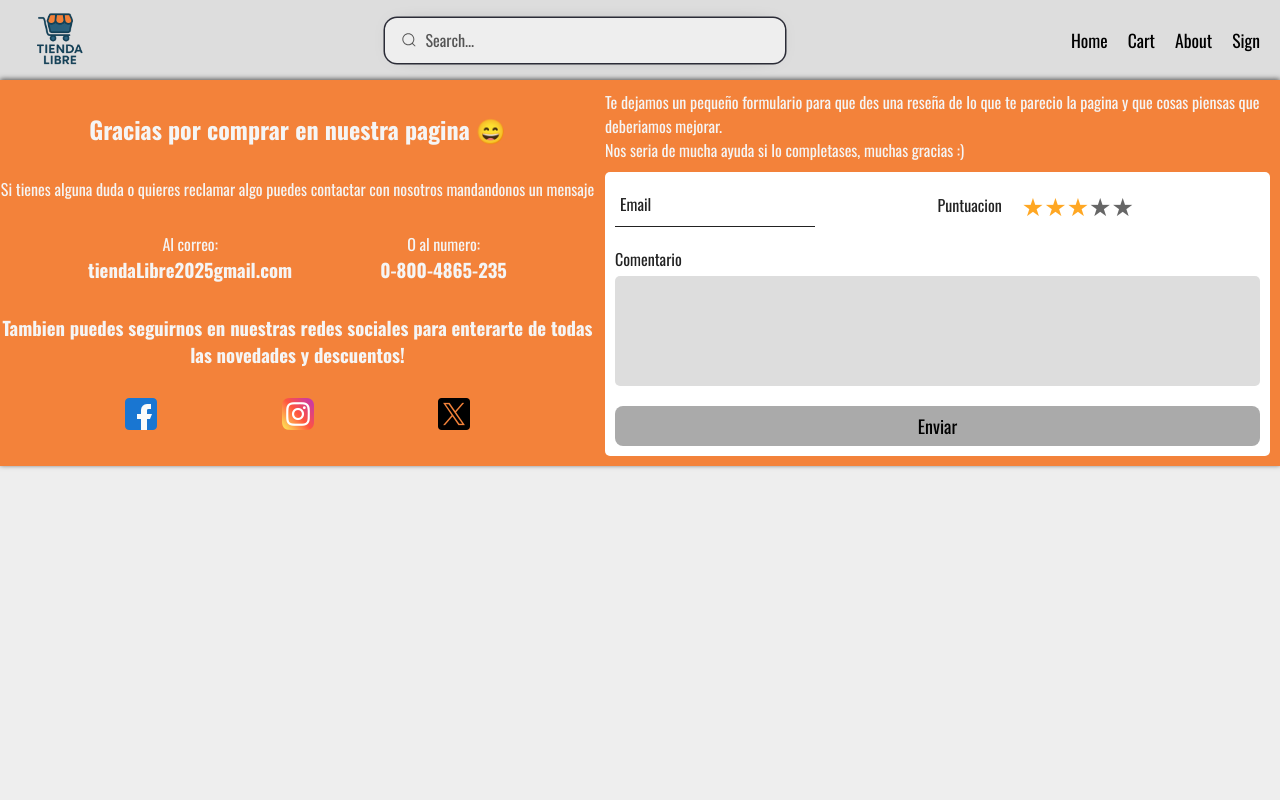
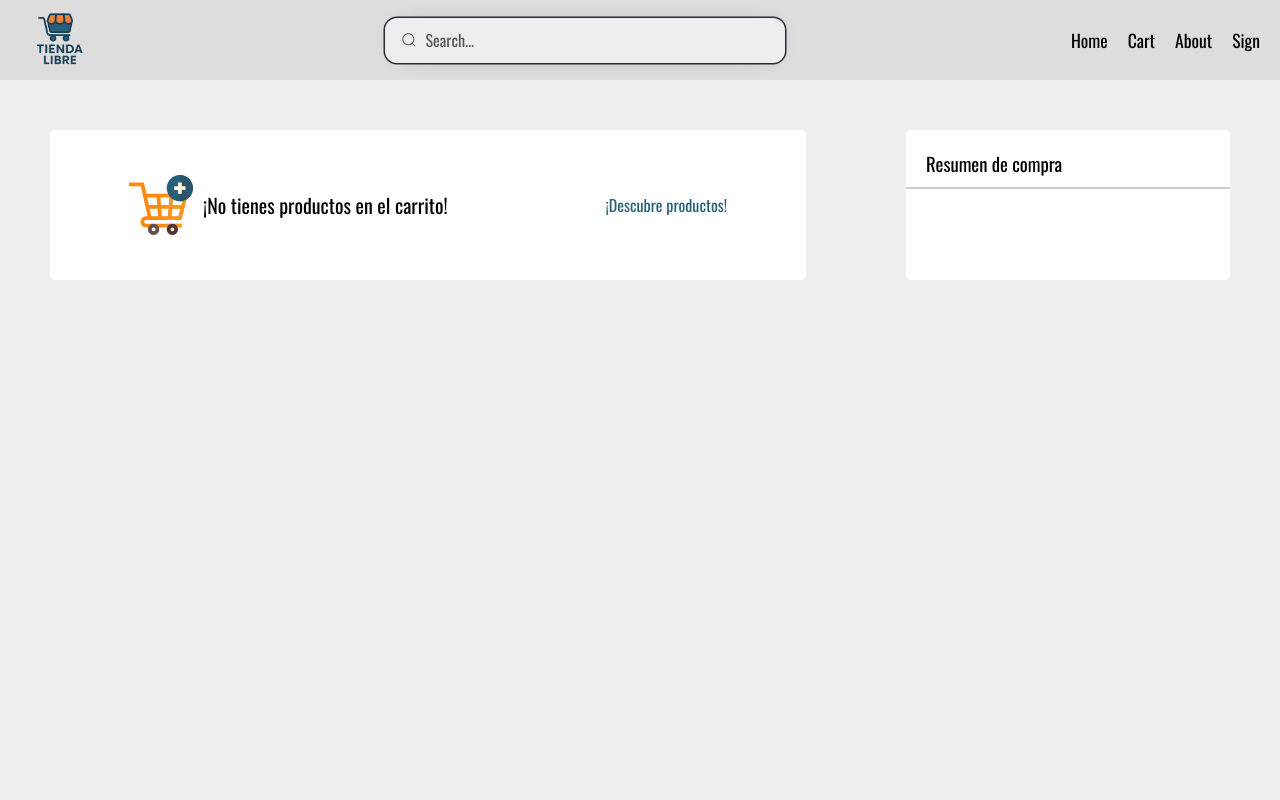
Before and after one commit to EmaSanro/tiendaLibre, an Angular app: page /cart in a window 1280 px wide. Before the commit this address led to /. Shown: the top 800 px of the page. Built offline with nearby package versions, Linux system fonts and the light colour scheme.

Commit message:
empezando con el apartado del carrito(creando componente y agregando rutas de acceso al mismo)

```diff
--- a/src/app/app.component.html
+++ b/src/app/app.component.html
@@ -9,7 +9,7 @@
     <nav id='navbar'>
         <ul>
             <li><a [routerLink]="['/']">Home</a></li>
-            <li><a href="/cart">Cart</a></li>
+            <li><a [routerLink]="['/cart']">Cart</a></li>
             <li><a href="/about">About</a></li>
             <li><a [routerLink]="['/sign']">Sign</a></li>
         </ul>
--- a/src/app/app.component.scss
+++ b/src/app/app.component.scss
@@ -95,6 +95,10 @@
 #header #navbar ul li a:hover::before{
     transform: scaleX(1);
     transform-origin: left;
+}
+
+main {
+    min-height: 100vh;
 }
 
 #footer {
--- a/src/app/app.module.ts
+++ b/src/app/app.module.ts
@@ -11,6 +11,7 @@ import { ProductComponent } from './product/product.component';
 import { CardComponent } from './card/card.component';
 import { FormsModule } from '@angular/forms';
 import { SliderComponent } from './slider/slider.component';
+import { CartComponent } from './cart/cart.component';
 
 register();
 
@@ -23,6 +24,7 @@ register();
     ProductComponent,
     CardComponent,
     SliderComponent,
+    CartComponent,
   ],
   imports: [
     BrowserModule,
--- /dev/null
+++ b/src/app/cart/cart.component.html
@@ -0,0 +1,13 @@
+<div class="container">
+    <div class="section-left">
+        <div class="empty">
+            <img src="img/carrito-vacio.png" alt="carrito vacio" width='64'>
+            <p>¡No tienes productos en el carrito!</p>
+        </div>
+        <a [routerLink]="['/products']">¡Descubre productos!</a>
+    </div>
+    <div class="section-right">
+        <h3>Resumen de compra</h3>
+        <hr>
+    </div>
+</div>
--- /dev/null
+++ b/src/app/cart/cart.component.scss
@@ -0,0 +1,44 @@
+.container {
+    display: flex;
+}
+
+.section-left, .section-right {
+    background-color: #fff;
+    margin: 50px;
+    height: 150px;
+    border-radius: 5px;
+}
+
+.section-left {
+    flex-basis: 70%;
+    display: flex;
+    justify-content: space-around;
+    align-items: center;
+}
+
+.section-left .empty {
+    display: flex;
+    align-items: center;
+    font-size: 20px;
+    column-gap: 10px;
+}
+
+.section-left a {
+    text-decoration: none;
+    color: #295f7a;
+}
+
+.section-right {
+    padding: 20px 0;
+    flex-basis: 30%;
+
+    & hr {
+        margin-top: 10px;
+        border: 1px solid #ccc;
+    }
+}
+
+.section-right h3 {
+    padding: 0 20px;
+    font-weight: 400;
+}
```
Also changed, not shown: src/app/app-routing.module.ts (+9 -4 lines), src/app/cart/cart.component.ts (added, +11 -0 lines), public/img/carrito-vacio.png (added), 1 other file (tests, documents, lock files or other folders).
